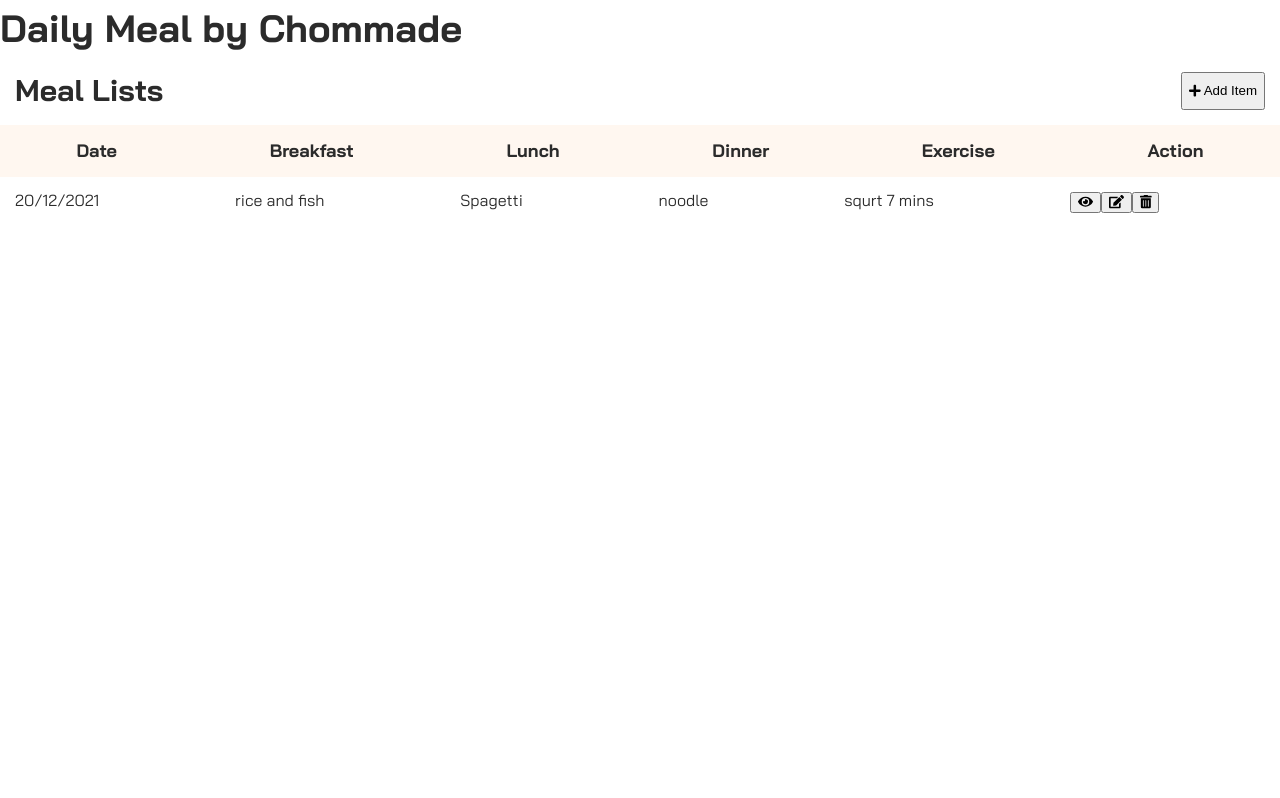
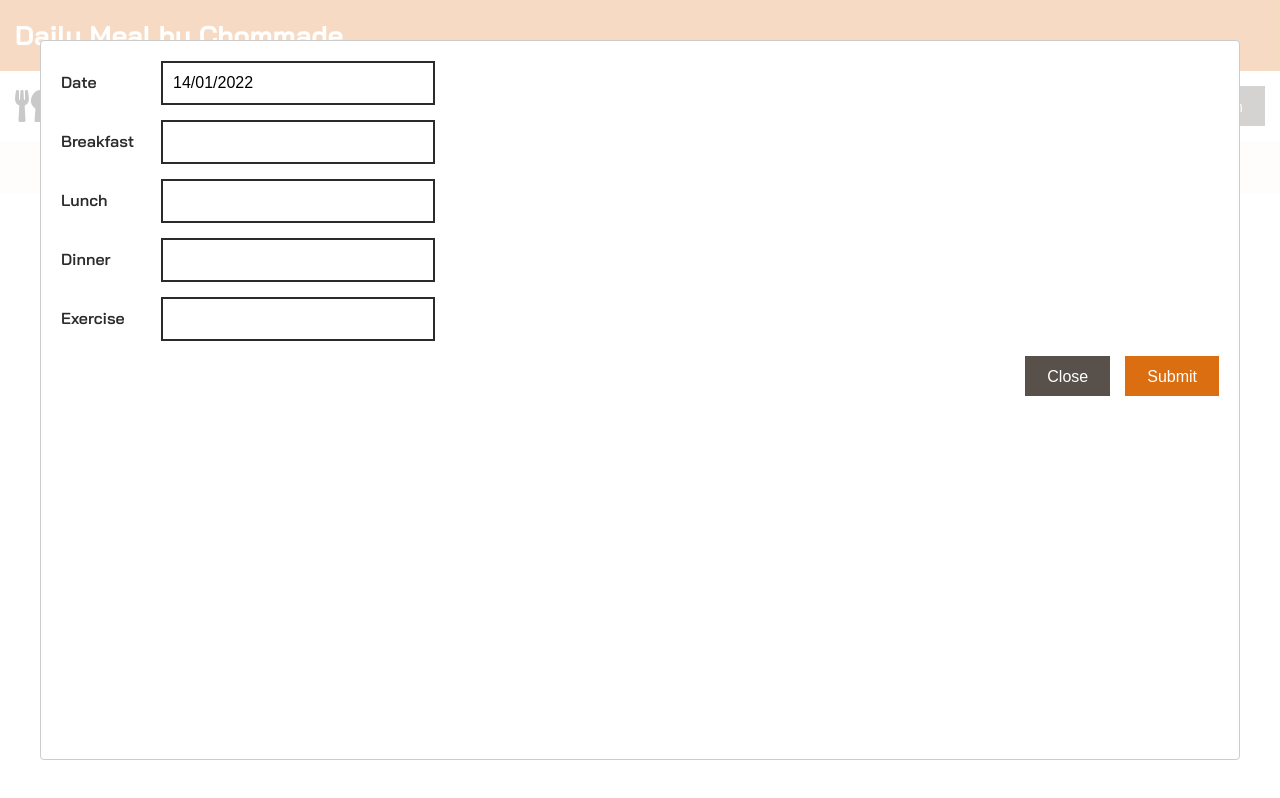
Before and after one commit to vilaikulCC/daily-meal, a React (Create React App) app: page / in a window 1280 px wide. Both pictures are taken after a click on the button "Add Item". Built offline with nearby package versions, Linux system fonts and the light colour scheme.

Commit message:
Add Items

```diff
--- a/package.json
+++ b/package.json
@@ -11,8 +11,11 @@
     "@testing-library/jest-dom": "^5.16.1",
     "@testing-library/react": "^12.1.2",
     "@testing-library/user-event": "^13.5.0",
+    "moment": "^2.29.1",
     "react": "^17.0.2",
+    "react-datepicker": "^4.6.0",
     "react-dom": "^17.0.2",
+    "react-modal": "^3.14.4",
     "react-scripts": "5.0.0",
     "web-vitals": "^2.1.2"
   },
--- a/src/App.js
+++ b/src/App.js
@@ -4,11 +4,12 @@ import Header from "./views/Header";
 import './assets/css/main.css';
 import { library } from '@fortawesome/fontawesome-svg-core'
 import { fab } from '@fortawesome/free-brands-svg-icons'
-import { faTrashAlt, faEdit, faEye, faPlus } from '@fortawesome/free-solid-svg-icons'
+import { faTrashAlt, faEdit, faEye, faPlus, faUtensils } from '@fortawesome/free-solid-svg-icons'
 
-library.add(fab, faTrashAlt, faEdit, faEye, faPlus)
+library.add(fab, faTrashAlt, faEdit, faEye, faPlus, faUtensils)
 
 function App() {
+
   return (
     <div className="App">
       <Header />
--- /dev/null
+++ b/src/assets/css/form.css
@@ -0,0 +1,30 @@
+.form-control {
+    margin-bottom: 15px;
+}
+
+.form-control label {
+    width: 100px;
+    display: inline-block;
+}
+
+.form-control input[type=text] {
+    height: 20px;
+    width: 250px;
+    font-size: 1rem;
+    padding: 10px;
+    border: 2px solid var(--initial-color);
+    border-radius: 0;
+}
+
+.form-control input[type=text]:focus {
+    border: 2px solid var(--primary-color);
+    outline: 0;
+}
+
+.form-control .react-datepicker-wrapper {
+    width: max-content;
+}
+.form-action-control {
+    display: flex;
+    justify-content: end;
+}
--- a/src/assets/css/item.css
+++ b/src/assets/css/item.css
@@ -6,7 +6,7 @@
     display: flex;
     justify-content: space-between;
     text-align: center;
-    background: var(--lightColor);
+    background: var(--light-color);
 }
 .item-list {
     display: flex;
@@ -15,6 +15,15 @@
 }
 .item-header div,
 .item-list div {
-    flex: auto;
+    flex: 1;
     padding: 15px;
 }
+
+.item-list .col-action {
+    display: flex;
+    justify-content: space-around;
+}
+
+.item-list .col-action button {
+
+}
--- a/src/assets/css/main.css
+++ b/src/assets/css/main.css
@@ -21,11 +21,17 @@
 }
 
 :root {
-    --PrimaryColor: #db6e11;
-    --SecondaryColor: #58514b;
-    --InitialColor: #2b2b2b;
-    --WhiteColor: #ffffff;
-    --lightColor: #fff7f0;
+    --primary-color: #db6e11;
+    --primary-lighter-color: #ec8123;
+    --primary-darker-color: #c96106;
+    --secondary-color: #58514b;
+    --secondary-lighter-color: #69625c;
+    --secondary-darker-color: #423b35;
+    --initial-color: #2b2b2b;
+    --white-color: #ffffff;
+    --light-color: #fff7f0;
+    --background-color: #f1f1f1;
+    --background-color: #f1f1f1;
 }
 
 html {
@@ -60,7 +66,7 @@ body {
 	line-height: 1;
     font-size: 16px;
     font-family: 'Bai Jamjuree', sans-serif;
-    color: var(--InitialColor);
+    color: var(--initial-color);
 }
 ol, ul {
 	list-style: none;
@@ -79,12 +85,12 @@ table {
 }
 
 h1 {
-    font-size: 38px;
+    font-size: 27px;
     font-family: 'Bai Jamjuree Bold', sans-serif;
     line-height: 1.5em;
 }
 h2 {
-    font-size: 30px;
+    font-size: 32px;
     font-family: 'Bai Jamjuree Bold', sans-serif;
     line-height: 1.25em;
 
@@ -120,9 +126,47 @@ p,span {
     line-height: 1em;
 }
 
+#header {
+    padding: 15px;
+    background-color: var(--primary-color);
+    color: var(--white-color);
+}
 
 .section-title {
     display: flex;
     justify-content: space-between;
     padding: 15px;
 }
+
+.btn {
+    height: 40px;
+    font-size: 1rem;
+    text-align: center;
+    padding: 10px 20px;
+    border-radius: 0;
+    margin-left: 15px;
+}
+.btn.btn-default {
+    color: var(--white-color);
+    background-color: var(--secondary-color);
+    border: 2px solid var(--secondary-color);
+}
+.btn.btn-submit {
+    color: var(--white-color);
+    background-color: var(--primary-color);
+    border: 2px solid var(--primary-color);
+}
+
+.btn-default:hover {
+    cursor: pointer;
+    background-color: var(--secondary-darker-color);
+}
+
+.btn-submit:hover {
+    cursor: pointer;
+    background-color: var(--primary-darker-color);
+}
+
+.btn span {
+    padding-left: 5px;
+}
--- /dev/null
+++ b/src/components/FormItems.js
@@ -0,0 +1,137 @@
+import "../assets/css/form.css";
+import { useState } from "react";
+import DatePicker from "react-datepicker";
+// import { registerLocale } from  "react-datepicker";
+import "react-datepicker/dist/react-datepicker.css";
+// import th from 'date-fns/locale/th';
+// registerLocale('th', th)
+
+const FormItem = (props) => {
+  const [selDate, setDate] = useState(new Date());
+  const [breakfast, setBreakfast] = useState("");
+  const [lunch, setLunch] = useState("");
+  const [dinner, setDinner] = useState("");
+  const [exercise, setExercise] = useState("");
+
+  const handleInput = (e) => {
+    const target = e.target;
+    const value = target.value;
+    const name = target.name;
+
+    switch (name) {
+      // case 'm-date' :
+      //     return setDate(value)
+      case "m-breakfast":
+        return setBreakfast(value);
+      case "m-lunch":
+        return setLunch(value);
+      case "m-dinner":
+        return setDinner(value);
+      case "m-exercise":
+        return setExercise(value);
+      default:
+        return "";
+    }
+  };
+
+  const clearData = () => {
+    setDate(new Date());
+    setBreakfast("");
+    setLunch("");
+    setDinner("");
+    setExercise("");
+  };
+
+  const saveItem = (e) => {
+    e.preventDefault();
+    const itemData = {
+      id: 4,
+      date: selDate,
+      breakfast: breakfast,
+      lunch: lunch,
+      dinner: dinner,
+      exercise: exercise,
+    };
+    props.onAddItem(itemData);
+    console.log("Success");
+    clearData();
+  };
+
+  return (
+    <div className="frame-form">
+      <form id="form_meal" onSubmit={saveItem}>
+        <div className="form-control">
+          <label>Date</label>
+          <DatePicker
+            dateFormat="dd/MM/yyyy"
+            id="m-date"
+            name="m-date"
+            selected={selDate}
+            onChange={(date) => setDate(date)}
+          />
+        </div>
+
+        <div className="form-control">
+          <label>Breakfast</label>
+          <input
+            type="text"
+            id="m-breakfast"
+            name="m-breakfast"
+            maxLength="100"
+            onChange={handleInput}
+            value={breakfast}
+          ></input>
+        </div>
+
+        <div className="form-control">
+          <label>Lunch</label>
+          <input
+            type="text"
+            id="m-lunch"
+            name="m-lunch"
+            maxLength="100"
+            onChange={handleInput}
+            value={lunch}
+          ></input>
+        </div>
+
+        <div className="form-control">
+          <label>Dinner</label>
+          <input
+            type="text"
+            id="m-dinner"
+            name="m-dinner"
+            maxLength="100"
+            onChange={handleInput}
+            value={dinner}
+          ></input>
+        </div>
+
+        <div className="form-control">
+          <label>Exercise</label>
+          <input
+            type="text"
+            id="m-exercise"
+            name="m-exercise"
+            maxLength="100"
+            onChange={handleInput}
+            value={exercise}
+          ></input>
+        </div>
+
+        <div className="form-control form-action-control">
+          <button onClick={props.onCloseModal} className="btn btn-default">
+            Close
+          </button>
+          <input
+            type="submit"
+            value="Submit"
+            className="btn btn-submit"
+          ></input>
+        </div>
+      </form>
+    </div>
+  );
+};
+
+export default FormItem;
--- a/src/components/Item.js
+++ b/src/components/Item.js
@@ -1,17 +1,18 @@
 import "../assets/css/item.css";
 import { FontAwesomeIcon } from "@fortawesome/react-fontawesome";
+import Moment from 'moment';
 
 const Item = (props) => {
   const { id, date, breakfast, lunch, dinner, exercise } = props;
 
   return (
     <>
-      <div>{date} </div>
+      <div>{Moment(date).format('DD/MM/yyyy')} </div>
       <div>{breakfast} </div>
       <div>{lunch}</div>
       <div>{dinner}</div>
       <div>{exercise}</div>
-      <div>
+      <div className="col-action">
         <button>
           <FontAwesomeIcon icon="eye" />
         </button>
--- a/src/components/ListItems.js
+++ b/src/components/ListItems.js
@@ -1,22 +1,8 @@
 import "../assets/css/item.css";
+import Item from "./Item";
 
-import Item from "./Item";
-const ListItems = () => {
-  const data = [
-    {
-      id: 1,
-      date: "20/12/2021",
-      breakfast: "rice and fish",
-      lunch: "Spagetti",
-      dinner: "noodle",
-      exercise: "squrt 7 mins",
-      weight: "",
-      waist: "",
-      thigh: "",
-      kcal: "",
-    },
-  ];
-
+const ListItems = (props) => {
+  const {items} = props
   return (
     <div className="grid-list">
       <div className="item-header">
@@ -39,11 +25,9 @@ const ListItems = () => {
           <h5>Action</h5>
         </div>
       </div>
-      <div className="item-list">
-        {data.map((el) => {
-          return <Item {...el} key={el.id} />;
+        {items.map((el) => {
+          return <div className="item-list" key = {el.id} data-id={el.id}><Item {...el} key = {el.id} /></div>;
         })}
-      </div>
     </div>
   );
 };
--- /dev/null
+++ b/src/data/meal.json
@@ -0,0 +1,26 @@
+[
+    {
+      "id": 1,
+      "date": "20/12/2021",
+      "breakfast": "rice and fish",
+      "lunch": "Spagetti",
+      "dinner": "noodle",
+      "exercise": "squrt 7 mins",
+      "weight": "",
+      "waist": "",
+      "thigh": "",
+      "kcal": ""
+    },
+    {
+      "id": 2,
+      "date": "21/12/2021",
+      "breakfast": "rice and fish",
+      "lunch": "Fried Rice",
+      "dinner": "noodle",
+      "exercise": "squrt 7 mins",
+      "weight": "",
+      "waist": "",
+      "thigh": "",
+      "kcal": ""
+    }
+]
--- a/src/views/Header.js
+++ b/src/views/Header.js
@@ -1,8 +1,8 @@
 const Header =() => {
     return (
-        <nav className="">
+        <header id="header">
             <div><h1>Daily Meal by Chommade</h1></div>
-        </nav>
+        </header>
     )
 }
 
--- a/src/views/MealList.js
+++ b/src/views/MealList.js
@@ -1,17 +1,47 @@
 import ListItems from "../components/ListItems";
 import { FontAwesomeIcon } from "@fortawesome/react-fontawesome";
 import '../assets/css/main.css'
+import meal from "../data/meal.json"
+import FormItem from "../components/FormItems";
+import Modal from "react-modal/lib/components/Modal";
+import { useState } from "react";
 
 const MealList = () => {
+
+  const initData = meal;
+  const [items, setItems] = useState([])
+  const onAddNewItem = (newItem) => {
+    setItems((oldItem) => {
+      return [newItem,...oldItem]
+    })
+    console.log('from add = ', newItem)
+  }
+
+  const [modalIsOpen, setIsOpen] = useState(false)
+  const openModal = () => {
+     setIsOpen(true)
+  }
+
+  const afterOpenModal = () => {
+
+  }
+
+  const closeModal = () => {
+    setIsOpen(false)
+  }
+
   return (
     <>
       <section className="section-title">
-          <h2>Meal Lists</h2>
-          <button>
-            <FontAwesomeIcon icon="plus" /> Add Item
+          <h2><FontAwesomeIcon icon="utensils"/> Meal Lists</h2>
+          <button onClick={openModal} className="btn btn-default">
+            <FontAwesomeIcon icon="plus" /> <span>Add Item</span>
           </button>
       </section>
-      <ListItems />
+      <Modal isOpen = {modalIsOpen} >
+        <FormItem onAddItem = {onAddNewItem} onCloseModal = {closeModal} />
+      </Modal>
+      <ListItems items = {items} />
     </>
   );
 };
```
Also changed, not shown: src/components/AddItems.js (added, +11 -0 lines), 1 other file (tests, documents, lock files or other folders).
